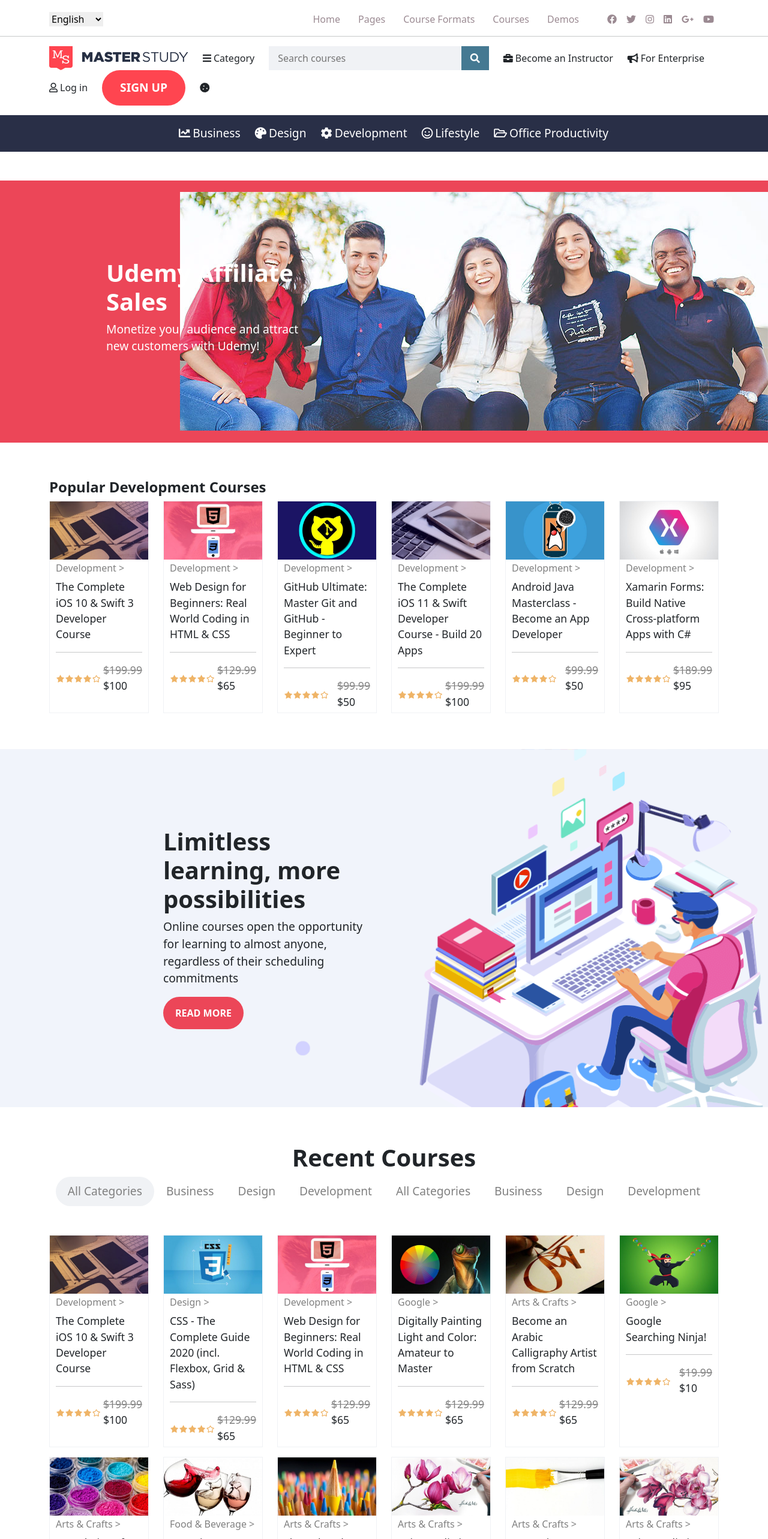
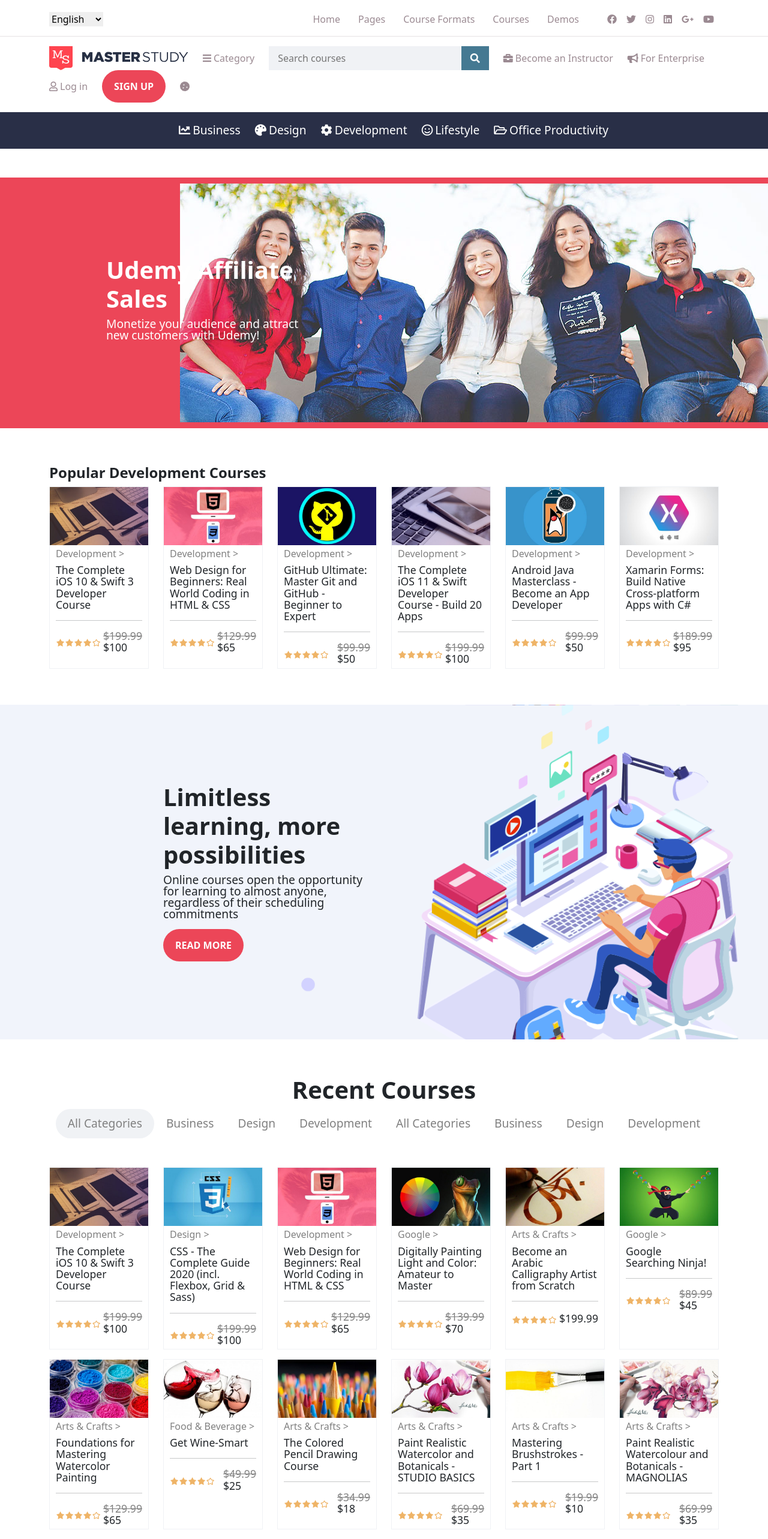
Before and after one commit to MascarBone/proj-html-vuejs, a Vue app: page / in a window 1280 px wide. Shown: the top 2566 px of the page at 60% size. Built offline with nearby package versions, Linux system fonts and the light colour scheme.

Commit message:
Refactoring

```diff
--- a/src/App.vue
+++ b/src/App.vue
@@ -24,5 +24,18 @@
 <style lang="scss">
 @import '~bootstrap/scss/bootstrap';
 @import '~@fortawesome/fontawesome-free/css/all.css';
+@import './style/variables.scss';
 
+.my_btn-primary {
+  background-color: $amaranth;
+  color: $white;
+  font-weight: bold;
+  text-transform: uppercase;
+  border: none;
+  border-radius: 50px;
+  padding: 15px 20px;
+}
+.my_btn-primary:hover {
+  background-color: #46c197;
+}
 </style>
--- a/src/components/Header.vue
+++ b/src/components/Header.vue
@@ -70,11 +70,13 @@
 <style scoped lang="scss">
 @import '../style/variables.scss';
 
+    header {
+        color: $venus;
+    }
     .row {
         align-items: center;
     }
     .header-top {
         padding-top:  20px;
-        color: $venus;
     }
 </style>
--- a/src/components/Header/Languages.vue
+++ b/src/components/Header/Languages.vue
@@ -34,10 +34,11 @@
 }
 </script>
 
-<style lang="scss" scoped>
+<style scoped>
 
     select {
         background-color: none;
         border: none;
+
     }
 </style>
--- a/src/components/Header/Login.vue
+++ b/src/components/Header/Login.vue
@@ -5,7 +5,7 @@
       <span>{{logInfo.name}}</span>
     </div>
     <div class="signup me-4">
-      <a :href="btnInfo.link"><button>{{btnInfo.name}}</button></a>
+      <a :href="btnInfo.link"><button class="my_btn-primary">{{btnInfo.name}}</button></a>
     </div>
     <div>
       <i class="fas fa-cookie"></i>
@@ -36,7 +36,6 @@
 
 <style scoped lang="scss">
 @import '../../style/general.scss';
-@import '../../style/variables.scss';
 
 .wrap {
   @include flex-align-center;
@@ -47,17 +46,4 @@
   @include flex-align-center;
 }
 
-.signup {
-
-  button {
-    border: none;
-    border-radius: 50px;
-    background-color: $coral-red;
-    color: $white;
-    font-size: 1.2rem;
-    font-weight: 600;
-    padding: 15px 30px;
-    text-transform: uppercase;
-  }
-}
 </style>
--- a/src/components/Main.vue
+++ b/src/components/Main.vue
@@ -330,8 +330,8 @@
                       <img src="../assets/images/icons-logos/staremptyl.svg" alt="star">
                     </div>
                     <div>
-                      <p class="thumb_price">$129.99</p>
-                      <p class="thumb_discount">$65</p>
+                      <p class="thumb_price">$199.99</p>
+                      <p class="thumb_discount">$100</p>
                     </div>
                   </div>
                 </div>
@@ -390,8 +390,8 @@
                       <img src="../assets/images/icons-logos/staremptyl.svg" alt="star">
                     </div>
                     <div>
-                      <p class="thumb_price">$129.99</p>
-                      <p class="thumb_discount">$65</p>
+                      <p class="thumb_price">$139.99</p>
+                      <p class="thumb_discount">$70</p>
                     </div>
                   </div>
                 </div>
@@ -420,8 +420,8 @@
                       <img src="../assets/images/icons-logos/staremptyl.svg" alt="star">
                     </div>
                     <div>
-                      <p class="thumb_price">$129.99</p>
-                      <p class="thumb_discount">$65</p>
+                      <p class="thumb_price d-none">$199.99</p>
+                      <p class="thumb_discount">$199.99</p>
                     </div>
                   </div>
                 </div>
@@ -450,8 +450,8 @@
                       <img src="../assets/images/icons-logos/staremptyl.svg" alt="star">
                     </div>
                     <div>
-                      <p class="thumb_price">$19.99</p>
-                      <p class="thumb_discount">$10</p>
+                      <p class="thumb_price">$89.99</p>
+                      <p class="thumb_discount">$45</p>
                     </div>
                   </div>
                 </div>
@@ -737,8 +737,8 @@
                       <img src="../assets/images/icons-logos/staremptyl.svg" alt="star">
                     </div>
                     <div>
-                      <p class="thumb_price">$129.99</p>
-                      <p class="thumb_discount">$65</p>
+                      <p class="thumb_price">$199.99</p>
+                      <p class="thumb_discount">$100</p>
                     </div>
                   </div>
                 </div>
@@ -797,8 +797,8 @@
                       <img src="../assets/images/icons-logos/staremptyl.svg" alt="star">
                     </div>
                     <div>
-                      <p class="thumb_price">$129.99</p>
-                      <p class="thumb_discount">$65</p>
+                      <p class="thumb_price">$139.99</p>
+                      <p class="thumb_discount">$70</p>
                     </div>
                   </div>
                 </div>
@@ -827,8 +827,8 @@
                       <img src="../assets/images/icons-logos/staremptyl.svg" alt="star">
                     </div>
                     <div>
-                      <p class="thumb_price">$129.99</p>
-                      <p class="thumb_discount">$65</p>
+                      <p class="thumb_price d-none">$199</p>
+                      <p class="thumb_discount">$199</p>
                     </div>
                   </div>
                 </div>
@@ -857,8 +857,8 @@
                       <img src="../assets/images/icons-logos/staremptyl.svg" alt="star">
                     </div>
                     <div>
-                      <p class="thumb_price">$129.99</p>
-                      <p class="thumb_discount">$65</p>
+                      <p class="thumb_price">$89.99</p>
+                      <p class="thumb_discount">$45</p>
                     </div>
                   </div>
                 </div>
@@ -957,6 +957,7 @@
 }
 p {
     font-size: 1.2rem;
+    line-height: 1.2rem;
 }
 nav {
 
@@ -966,18 +967,7 @@
   }
 }
 
-.my_btn-primary {
-  background-color: $amaranth;
-  color: $white;
-  font-weight: bold;
-  text-transform: uppercase;
-  border: none;
-  border-radius: 50px;
-  padding: 15px 20px;
-}
-.my_btn-primary:hover {
-  background-color: #46c197;
-}
+
 .my_btn_arrow {
   padding: 10px 20px;
   background-color: $white;
```
